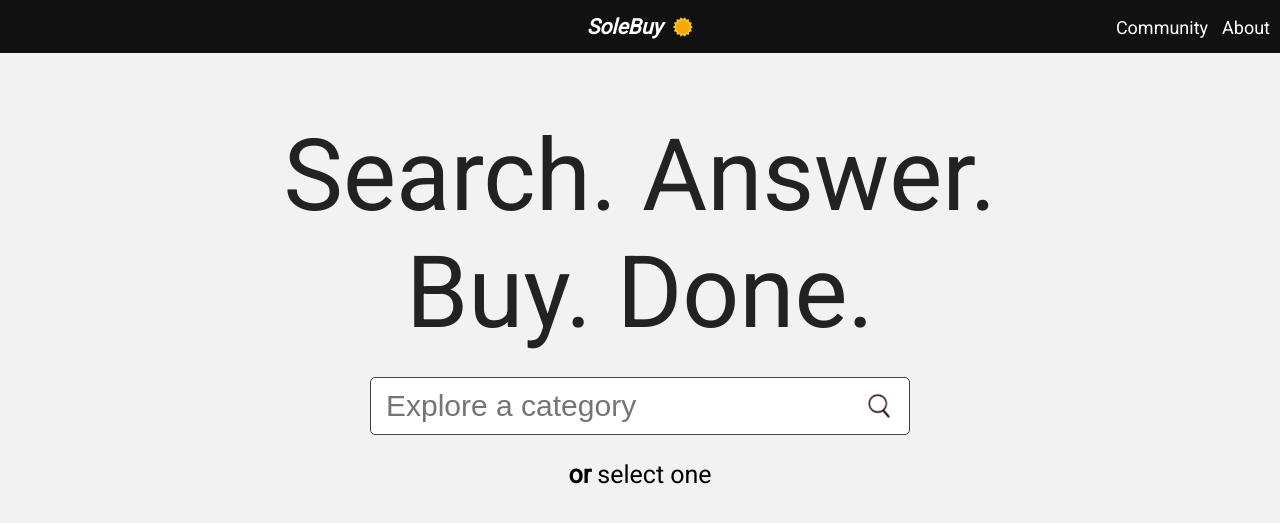
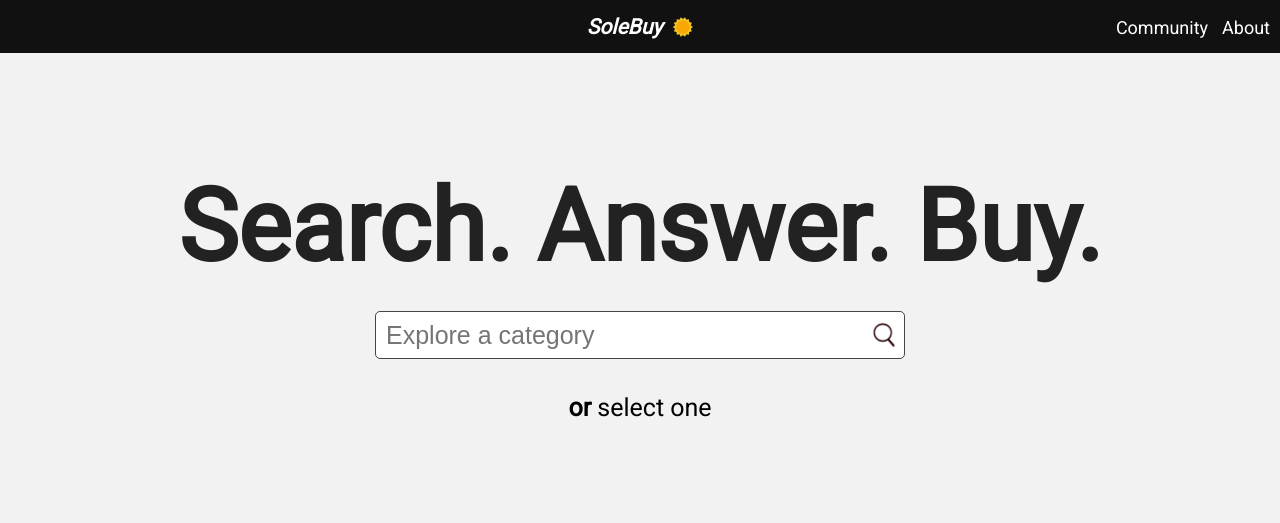
Before and after one commit to joshtgill/solebuy-web, a Django app: page / in a window 1280 px wide. Shown: the top 523 px of the page. Run offline with Django 3.2, Linux system fonts and the light colour scheme.

Commit message:
Inspect and clean up home page

```diff
--- a/buyer/static/styles/home.css
+++ b/buyer/static/styles/home.css
@@ -2,12 +2,16 @@
     display: flex;
     position: relative;
 
+    margin-top: 9%;
+    margin-bottom: 2%;
+    text-align: center;
     justify-content: center;
-    text-align: center;
     font-size: 100px;
-    padding-top: 5%;
-    padding-bottom: 2%;
-    color: #222222;
+}
+
+.header h4 {
+    margin: 0;
+    color: rgb(34, 34, 34);
 }
 
 .search {
@@ -16,47 +20,36 @@
     left: 50%;
     transform: translate(-50%, 0%);
     width: 40%;
+    max-width: 800px;
+    min-width: 500px;
 
-    padding: 13px 13px 13px 13px;
+    padding: 8px 8px 8px 8px;
     font-size: 30px;
-    background-color: #ffffff;
-    border: 1px solid #444444;
+    background-color: rgb(255, 255, 255);
+    border: 1px solid rgb(68, 68, 68);
     border-radius: 5px;
 }
 
 .search input[type=text] {
     position: absolute;
     float: left;
-    width: calc(100% - 58px);
+    width: calc(100% - 45px);
     top: 50%;
     transform: translate(0%, -50%);
 
-    font-size: 30px;
-    background-color: #ffffff;
-    color: #222222;
+    font-size: 25px;
+    background-color: rgb(255, 255, 255);
+    color: rgb(34, 34, 34);
     border: none;
     outline: none;
-}
-
-.search img, input[type=image] {
-    position: absolute;
-    float: left;
-    top: 50%;
-    right: 5px;
-    transform: translate(0%, -50%);
-    width: 27px;
-    height: 27px;
-
-    padding: 10px 10px 10px 10px;
 }
 
 .categories {
     display: flex;
     position: relative;
+
     justify-content: center;
     align-items: center;
-
     font-size: 25px;
-    padding-top: 2%;
-    padding-bottom: 2%;
+    padding-top: 2.7%;
 }
--- a/buyer/templates/home.html
+++ b/buyer/templates/home.html
@@ -12,14 +12,13 @@
 
 		<div class="content">
 			<div class="header">
-				Search. Answer.<br>
-				Buy. Done.
+				<h4>Search. Answer. Buy.</h4>
 			</div>
 			<div class="search">
 				<form action="category/" method="GET">
 					{{ searchForm }}
 				</form>
-				<input type="image" src="{% static 'images/search.png' %}" alt="Search Submit" />
+				<input class="test" type="image" src="{% static 'images/search.png' %}" alt="Search Submit" />
 			</div>
 			<div class="categories">
 				<b>or</b>&nbspselect one
--- a/solebuy/forms.py
+++ b/solebuy/forms.py
@@ -3,4 +3,4 @@ from django import forms
 
 class SearchForm(forms.Form):
     attributes = {'placeholder': 'Explore a category', 'autocomplete': 'off'}
-    text = forms.CharField(label='', max_length=50, widget=forms.TextInput(attrs=attributes))
+    text = forms.CharField(label='', max_length=100, widget=forms.TextInput(attrs=attributes))
--- a/solebuy/static/styles/common.css
+++ b/solebuy/static/styles/common.css
@@ -1,6 +1,7 @@
 body {
     background-color: #f2f2f2;
     padding-top: 53px;
+    height: calc(100% - 53px);
     margin: 0;
     font-family: Roboto;
 }
```
